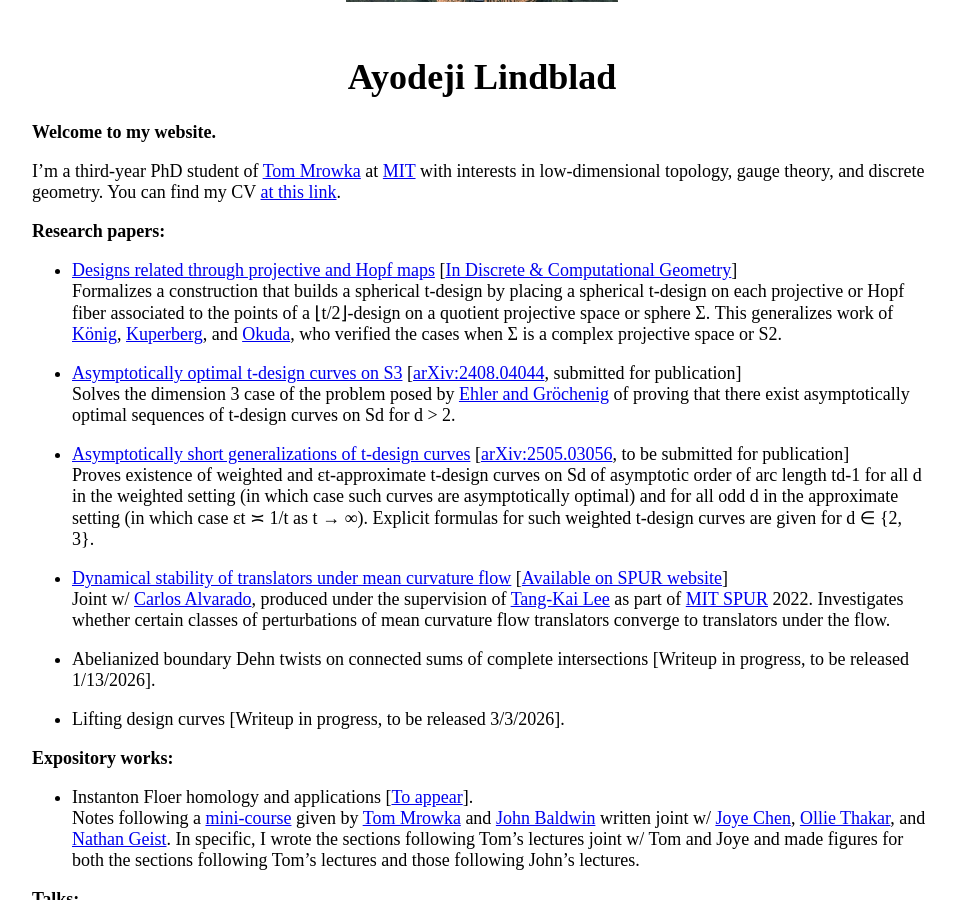
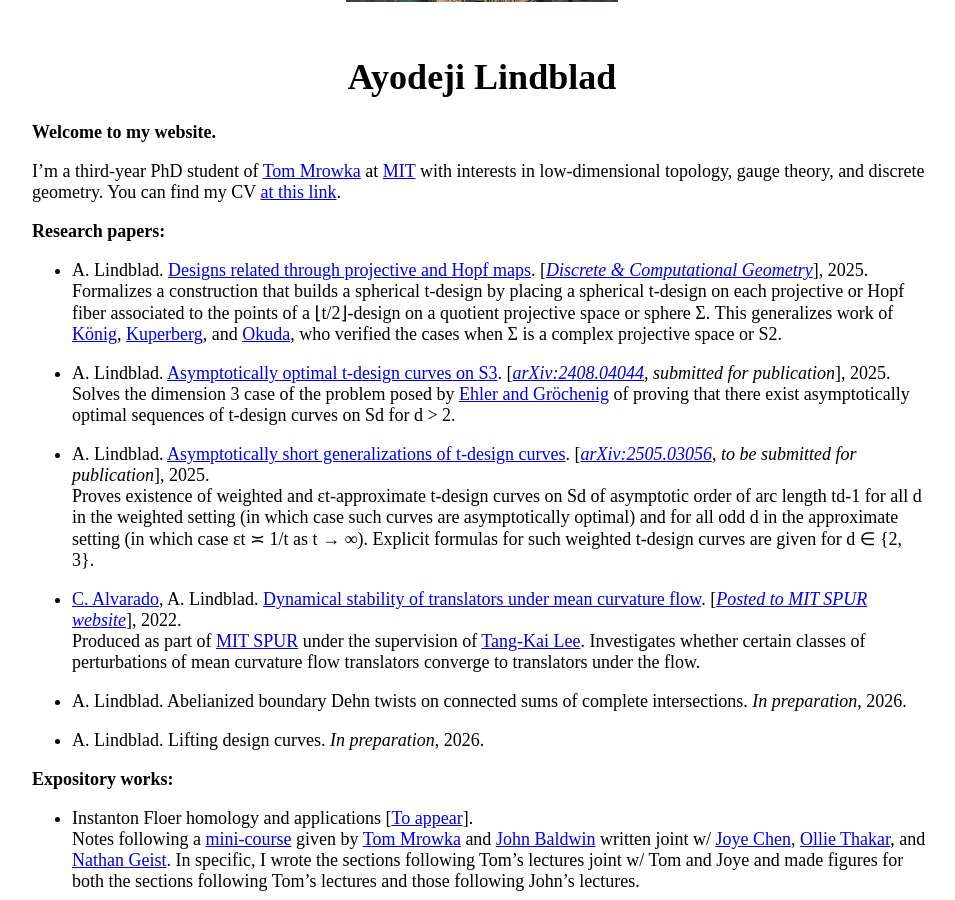
Before and after one commit to AyodejiLindblad/AyodejiLindblad.github.io, a Jekyll site: the page built from index.md, in a window 1280 px wide and 900 px high, scrolled down 302 px. Shown: the whole window, without its empty margins (158-1113 px from the left). Built offline with Jekyll 4.4.1, drawn with Linux system fonts in a browser that asks for light colours; some web fonts are replaced.

Commit message:
Changed citations for research papers

```diff
--- a/index.md
+++ b/index.md
@@ -19,21 +19,21 @@ I'm a third-year PhD student of [Tom Mrowka](https://math.mit.edu/~mrowka/) at [
 
 **Research papers:**
 
-* [Designs related through projective and Hopf maps](https://rdcu.be/eSi5F) \[[In Discrete & Computational Geometry](https://link.springer.com/article/10.1007/s00454-025-00805-7)\]
+* A. Lindblad. [Designs related through projective and Hopf maps](https://rdcu.be/eSi5F). \[*[Discrete & Computational Geometry](https://link.springer.com/article/10.1007/s00454-025-00805-7)*\], 2025.
     Formalizes a construction that builds a spherical t\-design by placing a spherical t\-design on each projective or Hopf fiber associated to the points of a ⌊t/2⌋-design on a quotient projective space or sphere Σ. This generalizes work of [König](https://mathscinet.ams.org/mathscinet/article?mr=1797231), [Kuperberg](https://epubs.siam.org/doi/10.1137/040615584), and [Okuda](https://arxiv.org/abs/1506.08414), who verified the cases when Σ is a complex projective space or S2.
 
-* [Asymptotically optimal t\-design curves on S3](https://drive.google.com/file/d/1WUC5eNBkv4DSW_V0KPvPMj1BRw4jKUGt/view?usp=drivesdk) \[[arXiv:2408.04044](https://arxiv.org/abs/2408.04044), submitted for publication\]
+* A. Lindblad. [Asymptotically optimal t\-design curves on S3](https://drive.google.com/file/d/1WUC5eNBkv4DSW_V0KPvPMj1BRw4jKUGt/view?usp=drivesdk). \[*[arXiv:2408.04044](https://arxiv.org/abs/2408.04044), submitted for publication*\], 2025.
     Solves the dimension 3 case of the problem posed by [Ehler and Gröchenig](https://www.researchgate.net/publication/375872452_t_-Design_Curves_and_Mobile_Sampling_on_the_Sphere) of proving that there exist asymptotically optimal sequences of t\-design curves on Sd for d > 2.
 
-* [Asymptotically short generalizations of t\-design curves](https://drive.google.com/file/d/1AzJJJvKVxr380cAapRny8Pr8qEjeXrdZ/view?usp=drivesdk) \[[arXiv:2505.03056](https://arxiv.org/abs/2505.03056), to be submitted for publication\]
+* A. Lindblad. [Asymptotically short generalizations of t\-design curves](https://drive.google.com/file/d/1AzJJJvKVxr380cAapRny8Pr8qEjeXrdZ/view?usp=drivesdk). \[*[arXiv:2505.03056](https://arxiv.org/abs/2505.03056), to be submitted for publication*\], 2025.
     Proves existence of weighted and εt\-approximate t\-design curves on Sd of asymptotic order of arc length td-1 for all d in the weighted setting (in which case such curves are asymptotically optimal) and for all odd d in the approximate setting (in which case εt ≍ 1/t as t → ∞). Explicit formulas for such weighted t\-design curves are given for d ∈ {2, 3}.
 
-* [Dynamical stability of translators under mean curvature flow](https://math.mit.edu/research/undergraduate/spur/documents/2022/Alvarado_Linblad.pdf) \[[Available on SPUR website](https://math.mit.edu/research/undergraduate/spur/past-projects.html)\]
-    Joint w/ [Carlos Alvarado](https://alvarado-alvarez.github.io/), produced under the supervision of [Tang-Kai Lee](https://math.mit.edu/directory/profile.html?pid=2273) as part of [MIT SPUR](https://math.mit.edu/research/undergraduate/spur/) 2022. Investigates whether certain classes of perturbations of mean curvature flow translators converge to translators under the flow.
+* [C. Alvarado](https://alvarado-alvarez.github.io/), A. Lindblad. [Dynamical stability of translators under mean curvature flow](https://math.mit.edu/research/undergraduate/spur/documents/2022/Alvarado_Linblad.pdf). \[*[Posted to MIT SPUR website](https://math.mit.edu/research/undergraduate/spur/past-projects.html)*\], 2022.
+    Produced as part of [MIT SPUR](https://math.mit.edu/research/undergraduate/spur/) under the supervision of [Tang-Kai Lee](https://math.mit.edu/directory/profile.html?pid=2273). Investigates whether certain classes of perturbations of mean curvature flow translators converge to translators under the flow.
 
-* Abelianized boundary Dehn twists on connected sums of complete intersections \[Writeup in progress, to be released 1/13/2026\].
+* A. Lindblad. Abelianized boundary Dehn twists on connected sums of complete intersections. *In preparation*, 2026.
 
-* Lifting design curves \[Writeup in progress, to be released 3/3/2026\].
+* A. Lindblad. Lifting design curves. *In preparation*, 2026.
 
 
 **Expository works:**
```
